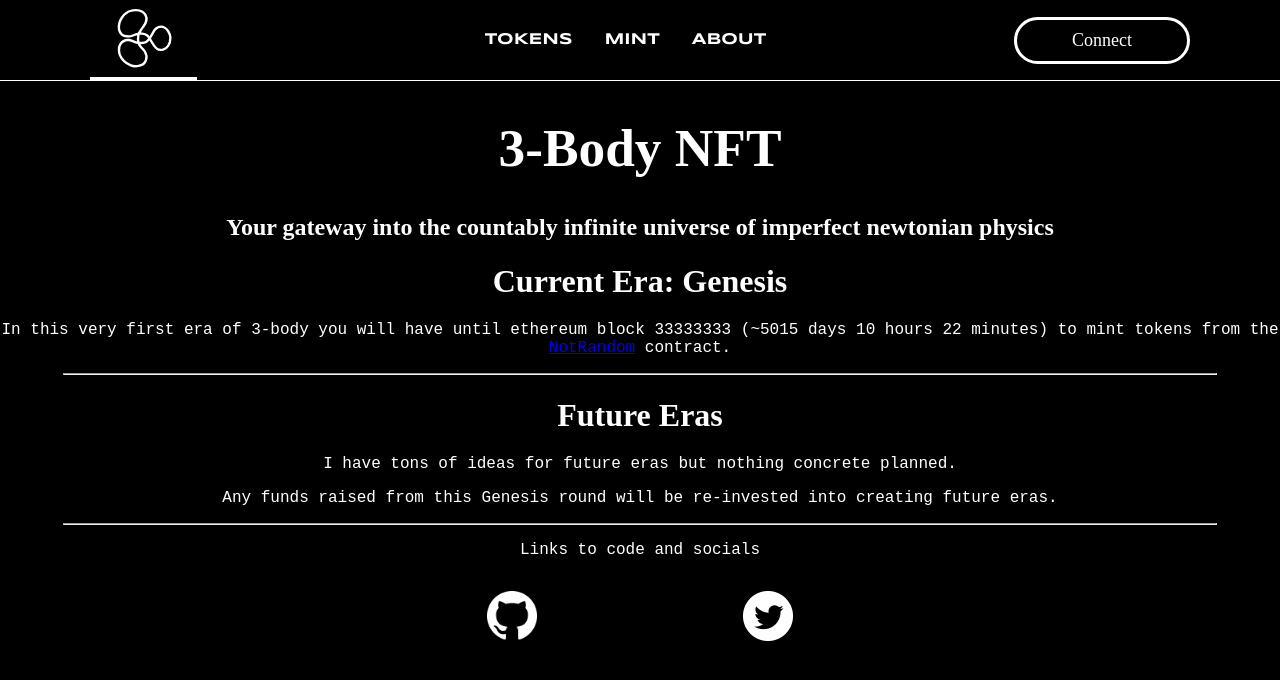
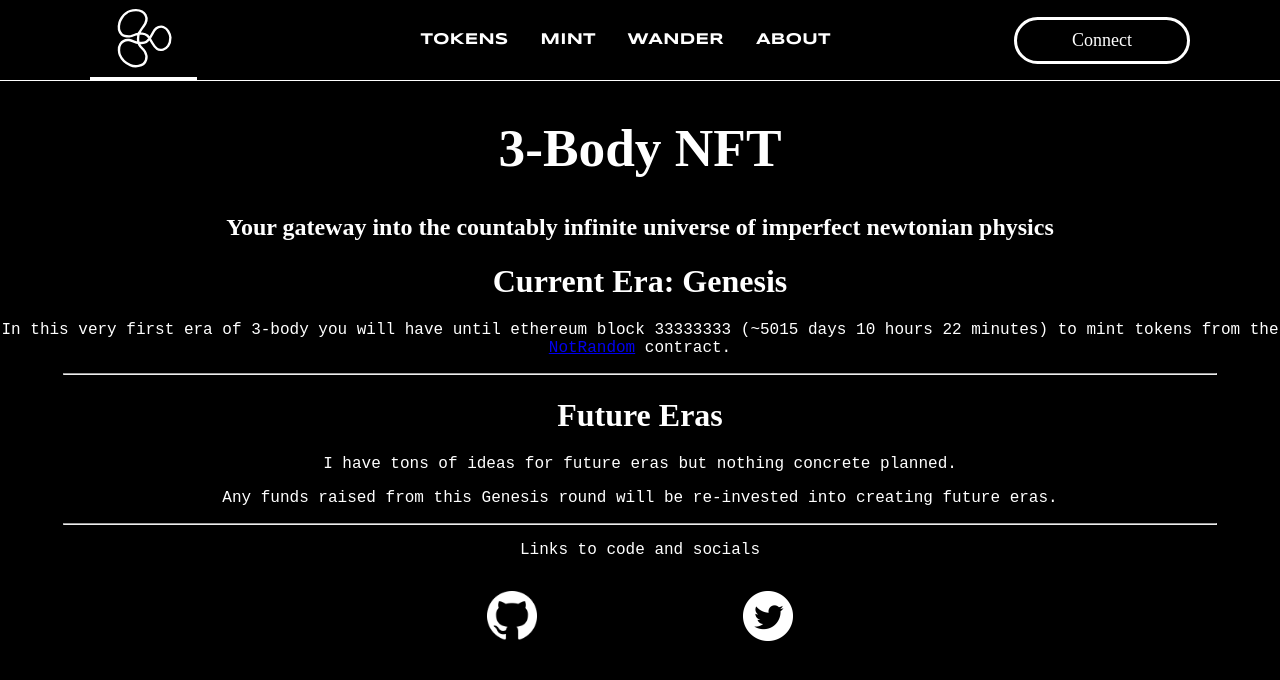
Before and after one commit to aspect0x7bc/3-Body-Genesis, a React (Create React App) app: page /about in a window 1280 px wide. Shown: the top 680 px of the page. Built offline with nearby package versions, Linux system fonts and the light colour scheme; no server answers; a web font is replaced by a local one.

Commit message:
add wander page

```diff
--- a/src/App.js
+++ b/src/App.js
@@ -8,6 +8,7 @@ import Home from './pages/Home'
 import About from './pages/About'
 import Tokens from './pages/Tokens'
 import Mint from './pages/Mint'
+import Wander from './pages/Wander'
 
 import Navbar from './components/Navbar'
 
@@ -30,6 +31,7 @@ const App = () => {
             <Route path="/" exact component={Home} />
             <Route path="/tokens" exact component={Tokens} />
             <Route path="/mint" exact component={Mint} />
+            <Route path="/wander" exact component={Wander} />
             <Route path="/about" exact component={About} />
           </Switch>
         </Router>
--- a/src/components/Navbar/index.js
+++ b/src/components/Navbar/index.js
@@ -32,6 +32,9 @@ const Navbar = ({ toggle }) => {
             <NavLink exact to="mint" >
               Mint
             </NavLink>
+            <NavLink exact to="wander" >
+              Wander
+            </NavLink>
             <NavLink exact to="about" >
               About
             </NavLink>
--- a/src/components/Sidebar/index.js
+++ b/src/components/Sidebar/index.js
@@ -25,6 +25,9 @@ const Sidebar = ({ isOpen, toggle }) => {
           <SideLink to="mint" onClick={toggle}>
             Mint
           </SideLink>
+          <SideLink to="wander" onClick={toggle}>
+            Wander
+          </SideLink>
           <SideLink to="about" onClick={toggle}>
             About
           </SideLink>
--- a/src/components/WanderModal/index.js
+++ b/src/components/WanderModal/index.js
@@ -33,8 +33,7 @@ const WanderModal = ({ solution }) => {
     <ModalContainer id='scene-container'>
       <InfoModal isOpen={isOpen} >
         <InfoContent>
-          <h1>This just pulls the latest random hash from drand.love to demonstrate possible 3-body systems</h1>
-          <h1>You can use it as a screensaver of sorts if you like or whatever</h1>
+          <h1>This pulls the current random hash from drand.love to demonstrate possible 3-body systems</h1>
         </InfoContent>
       </InfoModal>
       <InfoWrapper onClick={toggle}>
--- a/src/pages/Home.js
+++ b/src/pages/Home.js
@@ -4,7 +4,6 @@ import { useCurrentBlock } from '../containers/ConnectionProvider/hooks';
 
 import GithubLogo from '../images/github.png'
 import TwitterLogo from '../images/twitter.png'
-import DiscordLogo from '../images/discord.png'
 
 const Home = () => {
 
--- a/src/pages/Wander.js
+++ b/src/pages/Wander.js
@@ -24,9 +24,9 @@ const Wander = () => {
       console.log('drand', drand)
       axios
         .post(
-          'https://cryptic-dawn-48229.herokuapp.com/solve',
+          'http://localhost:8000/api/solve/wander',
           {
-            'hash': drand,
+            'drand': drand,
           })
         .then(res => setSolution(res.data))
         .catch(e => console.error(e))
```
